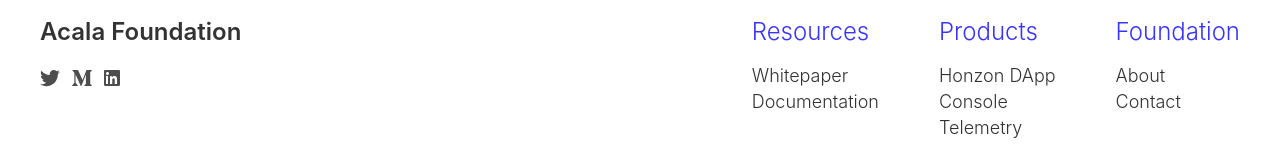
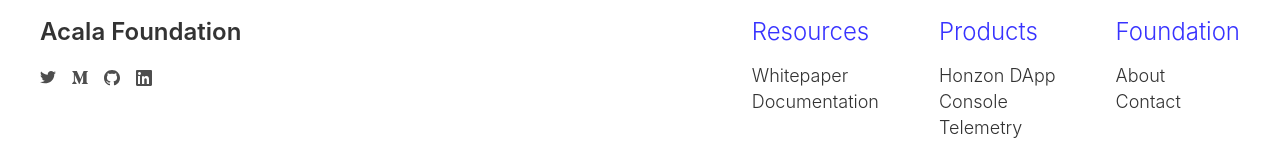
Before and after one commit to qwer951123/acala-official-website, a React app: page / in a window 1280 px wide. Shown: the part 9065-9225 px from the top of the page. Built offline with nearby package versions, Linux system fonts and the light colour scheme.

Commit message:
add github link on footer (#6)

```diff
--- a/src/components/Footer.jsx
+++ b/src/components/Footer.jsx
@@ -4,6 +4,7 @@
 // import facebookIcon from '../assets/facebook.svg'
 import linkinIcon from '../assets/linkedin.svg';
 // import wechatIcon from '../assets/wechat.svg';
+import githubIcon from '../assets/github.svg';
 import { Container } from '../ui-components/Container';
 import classes from './Footer.module.css';
 
@@ -50,7 +51,8 @@
         { link: 'https://twitter.com/AcalaNetwork', icon: twitterIcon },
         { link: 'https://medium.com/acalanetwork', icon: mediumIcon },
         // { link: '', icon: facebookIcon },
-        { link: 'https://www.linkedin.com/company/acalanetwork/', icon: linkinIcon },
+        { link: 'https://github.com/AcalaNetwork', icon: githubIcon },
+        { link: 'https://www.linkedin.com/company/acalanetwork', icon: linkinIcon },
         // { link: '', icon: wechatIcon },
     ];
     const links = [
--- a/src/components/Footer.module.css
+++ b/src/components/Footer.module.css
@@ -23,6 +23,12 @@
     margin-left: 16px;
     width: 16px;
     height: 16px;
+}
+
+.socialMediaItem img {
+    width: 16px;
+    height: 16px;
+    object-fit: contain;
 }
 
 .links {
@@ -57,6 +63,7 @@
     text-decoration: underline;
 }
 
+
 @media (max-width: 740px) {
     .root {
         margin-top: 60px;
--- a/src/ui-components/Anchor.jsx
+++ b/src/ui-components/Anchor.jsx
@@ -1,5 +1,6 @@
 import React from 'react';
 
 export const Anchor = ({ id }) => {
+    /* eslint-disable-next-line */
     return <a id={id} />;
 }
```
Also changed, not shown: src/assets/github.svg (added), 1 other file (tests, documents, lock files or other folders).
